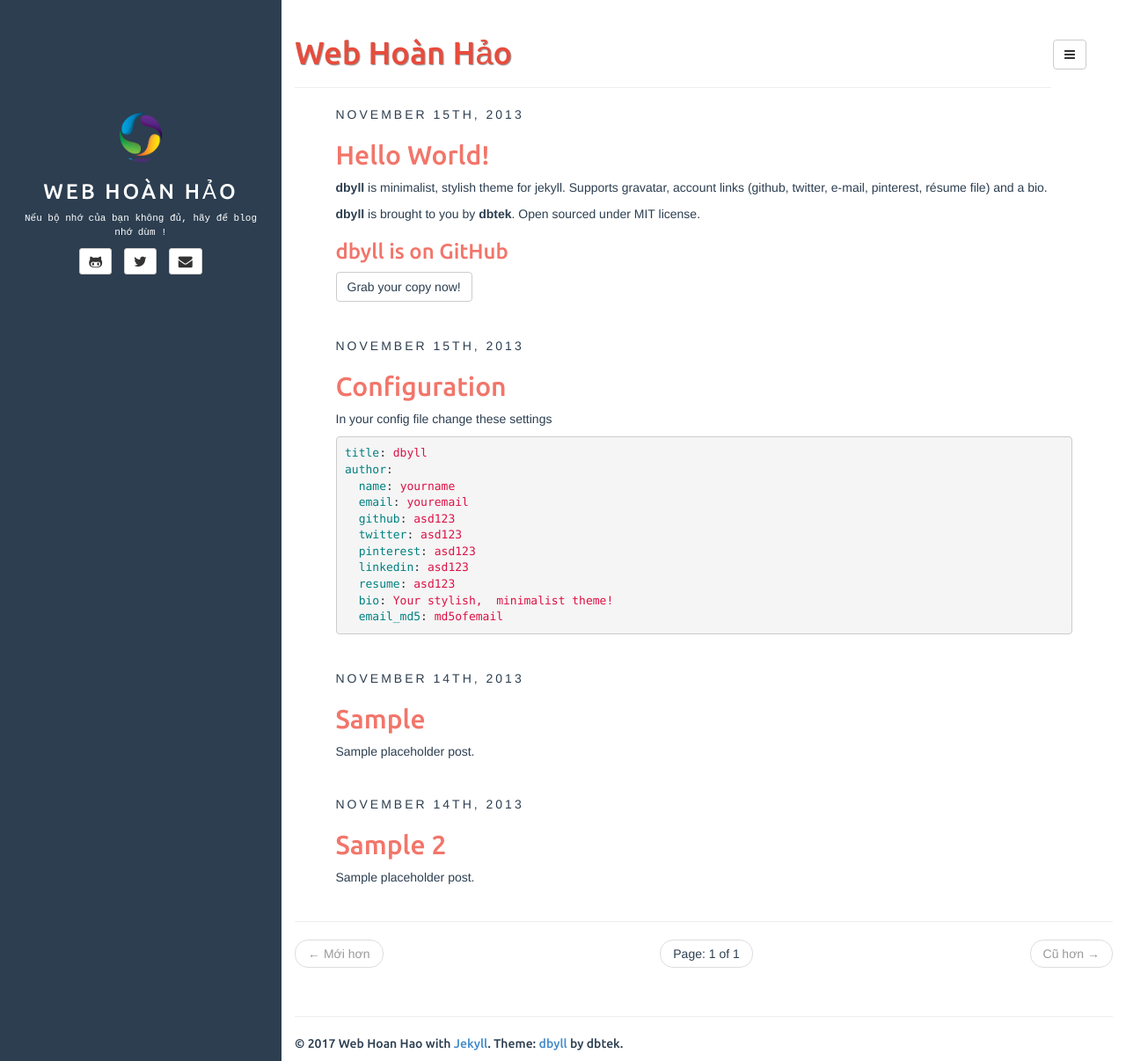
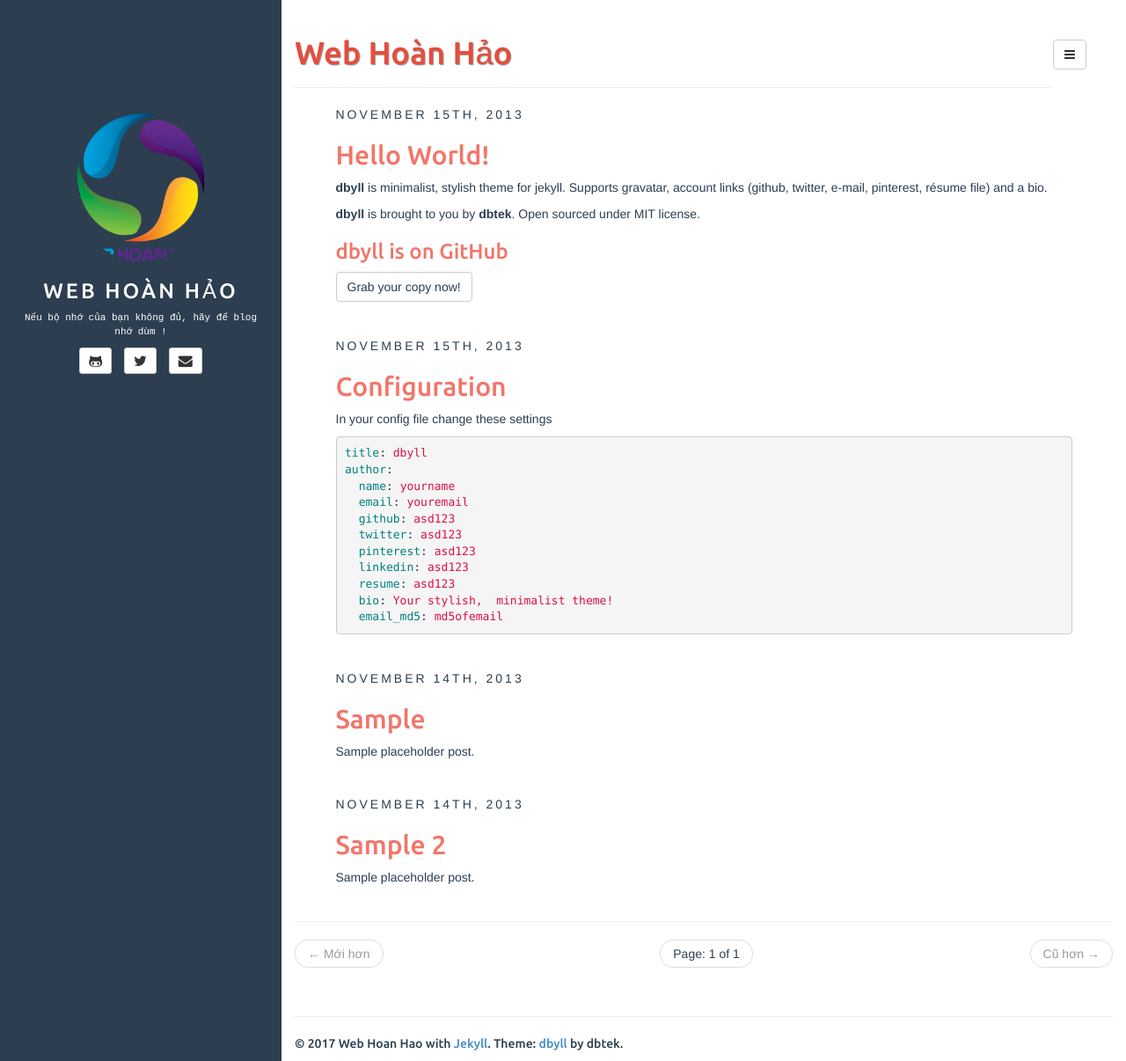
Before and after one commit to webhoanhao/webhoanhao.github.io, a Jekyll site: the page built from index.html, in a window 1280 px wide and 1206 px high. Shown: the whole window at 88% size. Built offline with Jekyll 4.4.1, drawn with Linux system fonts in a browser that asks for light colours; the list of posts is cut into pages by our own code.

Commit message:
Update sidebar.html

```diff
--- a/_includes/sidebar.html
+++ b/_includes/sidebar.html
@@ -1,7 +1,7 @@
 <!-- sidebar.html -->
 <header class="sidebar-header" role="banner">
 	<a href="{{ site.BASE_PATH }}/">
-		<img src="//webhoanhao.github.io/img/logo.png" width=50 class="img-circle" />
+		<img src="//webhoanhao.github.io/img/logo.png" width=150 class="img-circle" />
 	</a>
 	<h3 class="title">
         <a href="{{ site.BASE_PATH }}/">{{ site.title }}</a>
```
